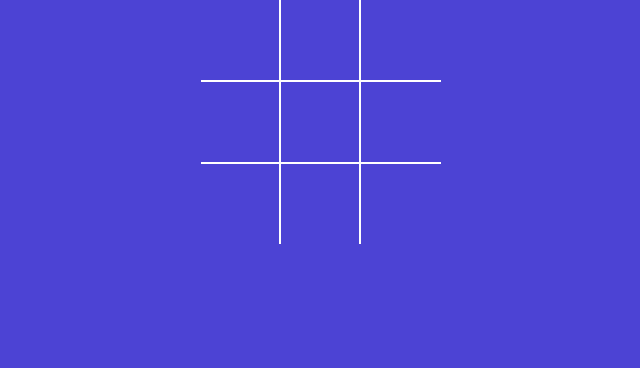
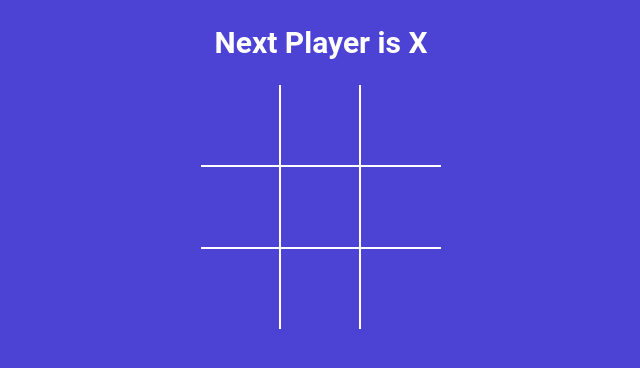
Before and after one commit to arham202/TicTacToe, a React (Vite) app: page / in a window 1280 px wide. Shown: the top 368 px of the page, without its empty margins (319-959 px from the left). Built offline with nearby package versions, Linux system fonts and the light colour scheme.

Commit message:
Added winner functionality

```diff
--- a/src/App.jsx
+++ b/src/App.jsx
@@ -1,14 +1,44 @@
-import './styles.scss'
-import Square from './components/Square'
-import Board from './components/board'
+import './styles.scss';
+import Square from './components/Square';
+import Board from './components/board';
+import { useState } from 'react';
+import { calculateWinner } from './winner';
 
 function App() {
+  const [square, setSquare] = useState(Array(9).fill(null));
+  const [isXNext, setIsXNext] = useState(true);
+
+  const winner = calculateWinner(square);
+  const nextplayer = isXNext ? 'X' : 'O';
+  const statusMessage = winner
+    ? `Winner is ${winner}`
+    : `Next Player is ${nextplayer}`;
+
+  // console.log(winner);
+
+  const handleSquareClick = clickedPosition => {
+    if (square[clickedPosition] || winner) {
+      return;
+    }
+
+    setSquare(currentSquares => {
+      return currentSquares.map((squarevalue, position) => {
+        if (clickedPosition === position) {
+          return isXNext ? 'X' : 'O';
+        }
+        return squarevalue;
+      });
+    });
+
+    setIsXNext(currentIsXNext => !currentIsXNext);
+  };
 
   return (
     <div className="app">
-      <Board/>
+      <h2>{statusMessage}</h2>
+      <Board square={square} handleSquareClick={handleSquareClick} />
     </div>
-  )
+  );
 }
 
-export default App
+export default App;
--- a/src/components/Square.jsx
+++ b/src/components/Square.jsx
@@ -1,5 +1,5 @@
 const Square = ({ value, onClick }) => {
-  console.log(value);
+  // console.log(value);
   return (
     <button type="button" className="square" onClick={onClick}>
       {value}
--- a/src/components/board.jsx
+++ b/src/components/board.jsx
@@ -1,28 +1,7 @@
 import { useState } from 'react';
 import Square from './Square';
 
-const Board = () => {
-  const [square, setSquare] = useState(Array(9).fill(null));
-  const [isXNext,setIsXNext] = useState(true);
-  const handleSquareClick = clickedPosition => {
-
-    if(square[clickedPosition]){
-        return;
-    }
-
-    setSquare(currentSquares => {
-      return currentSquares.map((squarevalue, position) => {
-        if (clickedPosition == position) {
-          return isXNext ? 'X':'O';
-        }
-        return squarevalue;
-      });
-    });
-
-    setIsXNext((currentIsXNext)=> !currentIsXNext);
-
-  };
-
+const Board = ({ square, handleSquareClick }) => {
   const renderSquare = position => {
     return (
       <Square
--- /dev/null
+++ b/src/winner.js
@@ -0,0 +1,19 @@
+export function calculateWinner(squares) {
+    const lines = [
+      [0, 1, 2],
+      [3, 4, 5],
+      [6, 7, 8],
+      [0, 3, 6],
+      [1, 4, 7],
+      [2, 5, 8],
+      [0, 4, 8],
+      [2, 4, 6],
+    ];
+    for (let i = 0; i < lines.length; i++) {
+      const [a, b, c] = lines[i];
+      if (squares[a] && squares[a] === squares[b] && squares[a] === squares[c]) {
+        return squares[a];
+      }
+    }
+    return null;
+  }
```
